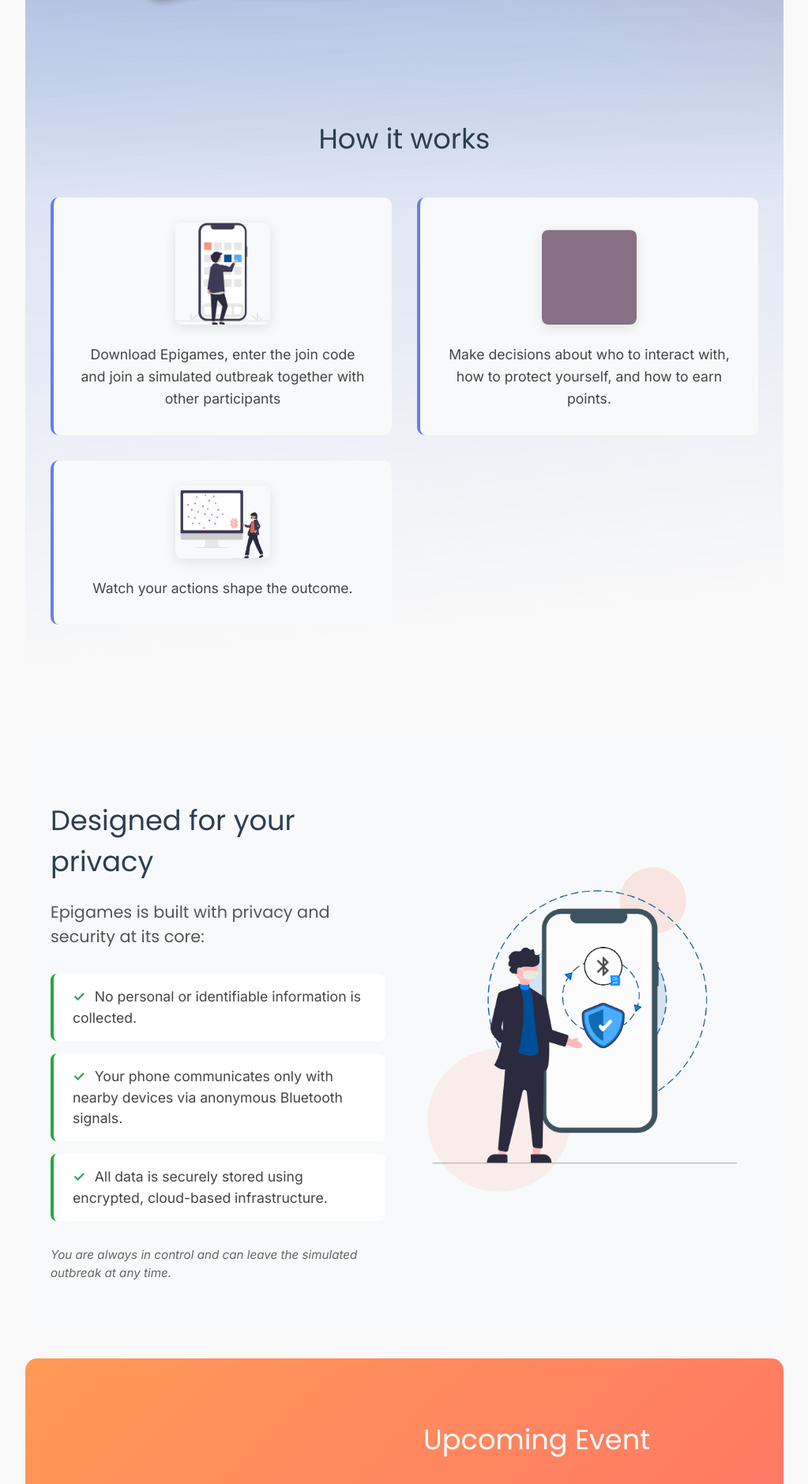
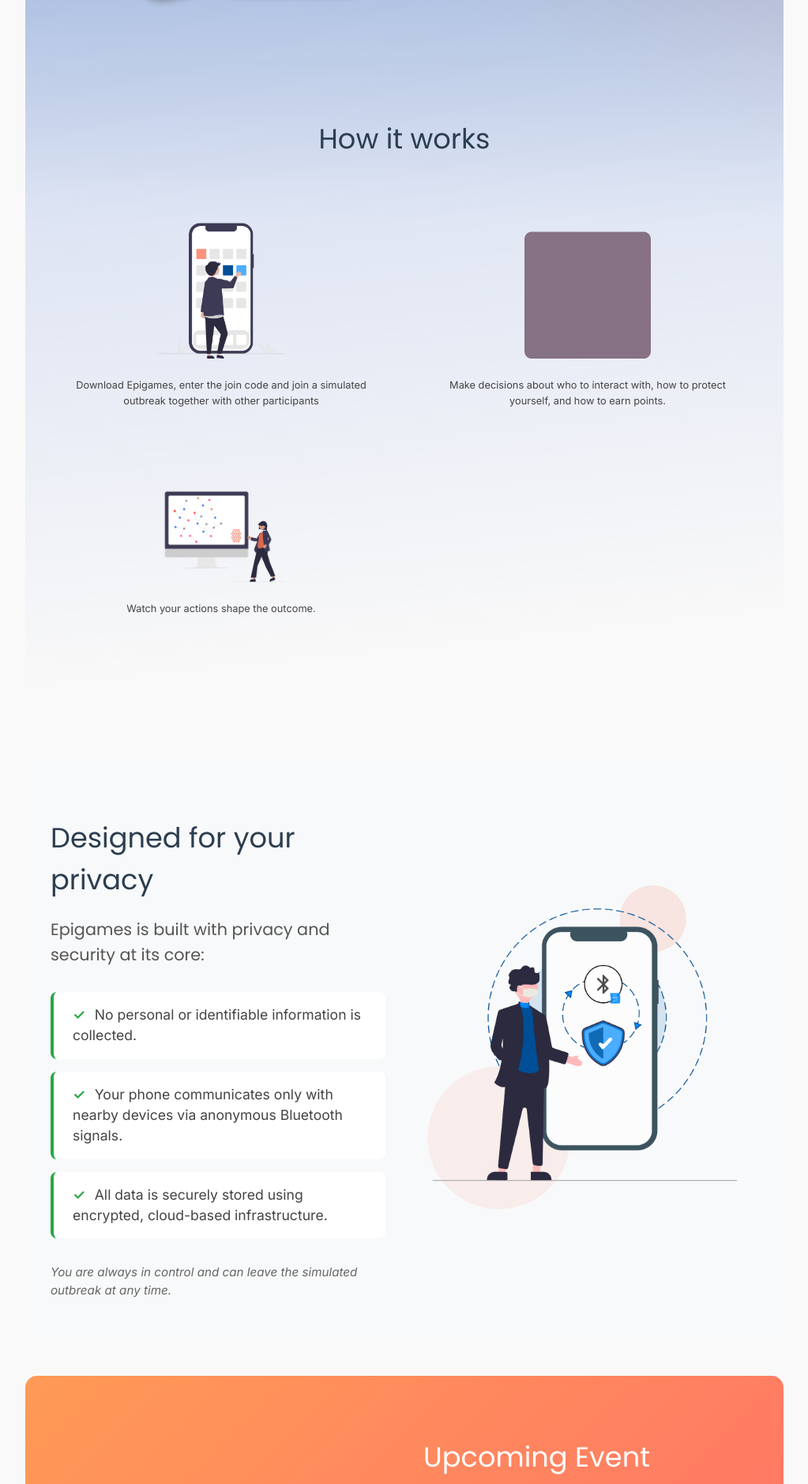
Before and after one commit to colabobio/epidemica-website, a Jekyll site: the page built from _toplevel/0-index.md, in a window 1280 px wide. Shown: the part 1607-3486 px from the top of the page at 79% size, without its empty margins (128-1151 px from the left). Built offline with Jekyll 4.4.1, drawn with Linux system fonts in a browser that asks for light colours.

Commit message:
adjusting style of how it works section

```diff
--- a/assets/css/homepage.css
+++ b/assets/css/homepage.css
@@ -146,27 +146,22 @@
 }
 
 .step {
-  background: #f8f9fa;
   padding: 2rem;
-  border-radius: 10px;
   text-align: center;
-  border-left: 4px solid #667eea;
   display: flex;
   flex-direction: column;
   align-items: center;
 }
 
 .step-image {
-  max-width: 120px;
+  max-width: 160px;
   height: auto;
   margin-bottom: 1.5rem;
-  border-radius: 8px;
-  box-shadow: 0 4px 15px rgba(0,0,0,0.1);
 }
 
 .step p {
   color: #444;
-  font-size: 1.1rem;
+  font-size: 0.8rem;
   line-height: 1.6;
   margin: 0;
 }
```
